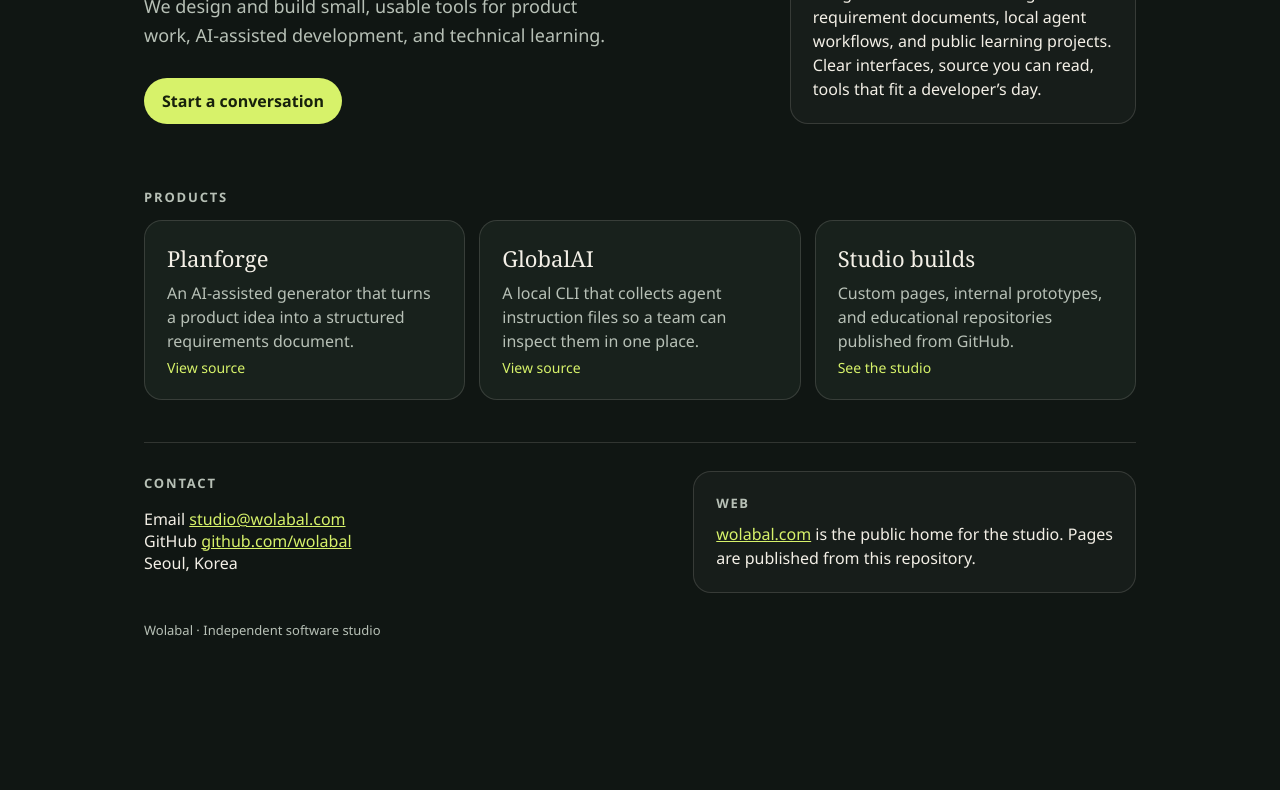
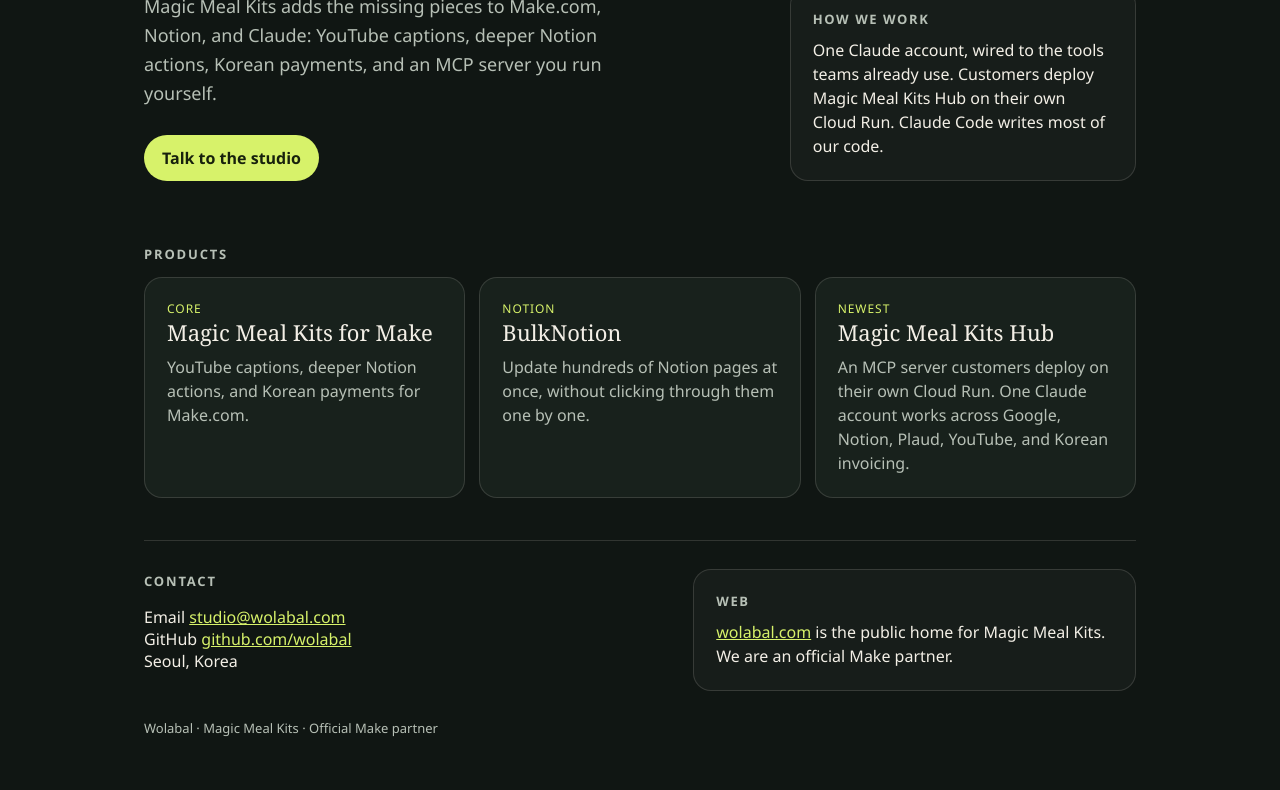
Before and after one commit to wolabal/wolabal.github.io, a plain HTML site: page index.html in a window 1280 px wide. Shown: the part 321-1111 px from the top of the page. Before the commit the page ends 1024 px from the top, so only its background shows below. Drawn offline with Linux system fonts and the light colour scheme.

Commit message:
Update company page to Magic Meal Kits products

```diff
--- a/index.html
+++ b/index.html
@@ -3,8 +3,8 @@
 <head>
   <meta charset="utf-8">
   <meta name="viewport" content="width=device-width, initial-scale=1">
-  <title>Wolabal — Software studio</title>
-  <meta name="description" content="Wolabal builds practical software: product requirements tools, agent workflows, and learning projects.">
+  <title>Wolabal — Magic Meal Kits</title>
+  <meta name="description" content="Wolabal builds what the official tools do not cover: Magic Meal Kits for Make, BulkNotion, and Magic Meal Kits Hub.">
   <style>
     :root {
       color-scheme: dark;
@@ -40,7 +40,7 @@
     .hero { padding: 72px 0 36px; display: grid; grid-template-columns: 1.4fr 0.8fr; gap: 40px; align-items: end; }
     .kicker { color: var(--accent); font-size: 13px; letter-spacing: 0.14em; text-transform: uppercase; margin-bottom: 16px; }
     h1 { font-family: Georgia, serif; font-weight: 500; font-size: clamp(40px, 6vw, 72px); line-height: 0.96; margin: 0; letter-spacing: -0.03em; }
-    .lede { color: var(--muted); font-size: 18px; line-height: 1.6; margin: 22px 0 0; max-width: 46ch; }
+    .lede { color: var(--muted); font-size: 18px; line-height: 1.6; margin: 22px 0 0; max-width: 48ch; }
     .cta { display: inline-block; margin-top: 28px; background: var(--accent); color: var(--accent-ink); text-decoration: none; font-weight: 700; padding: 12px 18px; border-radius: 999px; }
     .panel {
       border: 1px solid var(--line);
@@ -58,14 +58,14 @@
       border: 1px solid var(--line);
       border-radius: 18px;
       padding: 22px;
-      min-height: 180px;
+      min-height: 210px;
       display: flex;
       flex-direction: column;
       justify-content: space-between;
     }
     .card h3 { margin: 0 0 8px; font-size: 22px; font-family: Georgia, serif; font-weight: 500; }
     .card p { margin: 0; color: var(--muted); line-height: 1.5; }
-    .card a { color: var(--accent); text-decoration: none; font-size: 14px; }
+    .tag { color: var(--accent); font-size: 12px; letter-spacing: 0.08em; text-transform: uppercase; }
     .contact {
       display: grid;
       grid-template-columns: 1.2fr 1fr;
@@ -89,21 +89,20 @@
     <nav>
       <div class="logo">Wolabal</div>
       <div class="nav-links">
-        <a href="#work">Work</a>
         <a href="#products">Products</a>
         <a href="#contact">Contact</a>
       </div>
     </nav>
     <header class="hero">
       <div>
-        <div class="kicker">Independent software studio · Seoul</div>
-        <h1>Software for people who ship.</h1>
-        <p class="lede">We design and build small, usable tools for product work, AI-assisted development, and technical learning.</p>
-        <a class="cta" href="mailto:studio@wolabal.com">Start a conversation</a>
+        <div class="kicker">Official Make partner · Seoul</div>
+        <h1>We build what the official tools don’t.</h1>
+        <p class="lede">Magic Meal Kits adds the missing pieces to Make.com, Notion, and Claude: YouTube captions, deeper Notion actions, Korean payments, and an MCP server you run yourself.</p>
+        <a class="cta" href="mailto:studio@wolabal.com">Talk to the studio</a>
       </div>
       <aside class="panel">
-        <strong>What we do</strong>
-        <p>Rough ideas become working software: requirement documents, local agent workflows, and public learning projects. Clear interfaces, source you can read, tools that fit a developer’s day.</p>
+        <strong>How we work</strong>
+        <p>One Claude account, wired to the tools teams already use. Customers deploy Magic Meal Kits Hub on their own Cloud Run. Claude Code writes most of our code.</p>
       </aside>
     </header>
     <section id="products">
@@ -111,24 +110,24 @@
       <div class="grid">
         <article class="card">
           <div>
-            <h3>Planforge</h3>
-            <p>An AI-assisted generator that turns a product idea into a structured requirements document.</p>
+            <div class="tag">Core</div>
+            <h3>Magic Meal Kits for Make</h3>
+            <p>YouTube captions, deeper Notion actions, and Korean payments for Make.com.</p>
           </div>
-          <a href="https://github.com/wolabal/planforge">View source</a>
         </article>
         <article class="card">
           <div>
-            <h3>GlobalAI</h3>
-            <p>A local CLI that collects agent instruction files so a team can inspect them in one place.</p>
+            <div class="tag">Notion</div>
+            <h3>BulkNotion</h3>
+            <p>Update hundreds of Notion pages at once, without clicking through them one by one.</p>
           </div>
-          <a href="https://github.com/wolabal/globalAI">View source</a>
         </article>
         <article class="card">
           <div>
-            <h3>Studio builds</h3>
-            <p>Custom pages, internal prototypes, and educational repositories published from GitHub.</p>
+            <div class="tag">Newest</div>
+            <h3>Magic Meal Kits Hub</h3>
+            <p>An MCP server customers deploy on their own Cloud Run. One Claude account works across Google, Notion, Plaud, YouTube, and Korean invoicing.</p>
           </div>
-          <a href="https://github.com/wolabal">See the studio</a>
         </article>
       </div>
     </section>
@@ -139,10 +138,10 @@
       </div>
       <div class="panel">
         <strong>Web</strong>
-        <p><a href="https://wolabal.com">wolabal.com</a> is the public home for the studio. Pages are published from this repository.</p>
+        <p><a href="https://wolabal.com">wolabal.com</a> is the public home for Magic Meal Kits. We are an official Make partner.</p>
       </div>
     </section>
-    <footer>Wolabal · Independent software studio</footer>
+    <footer>Wolabal · Magic Meal Kits · Official Make partner</footer>
   </div>
 </body>
 </html>
```
